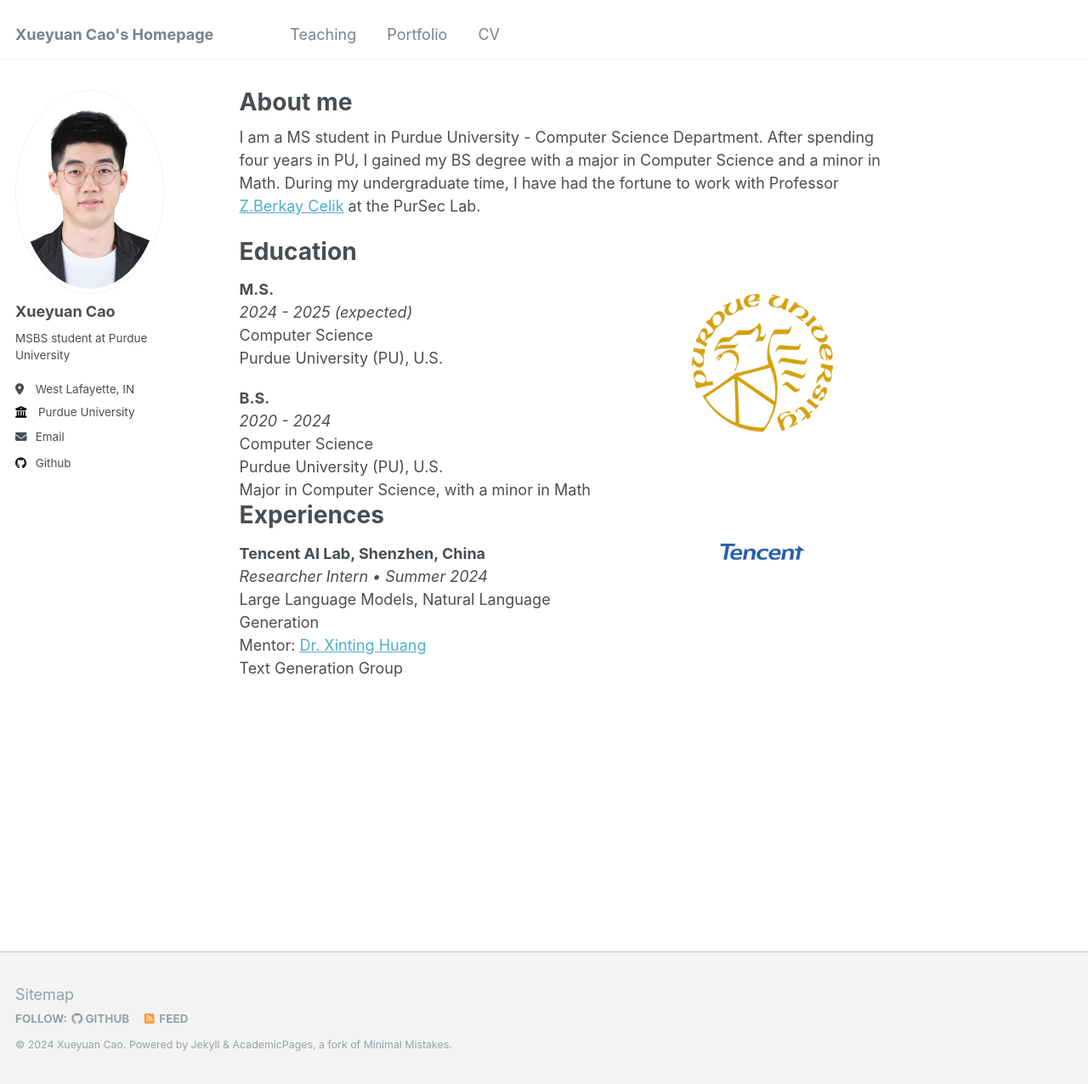
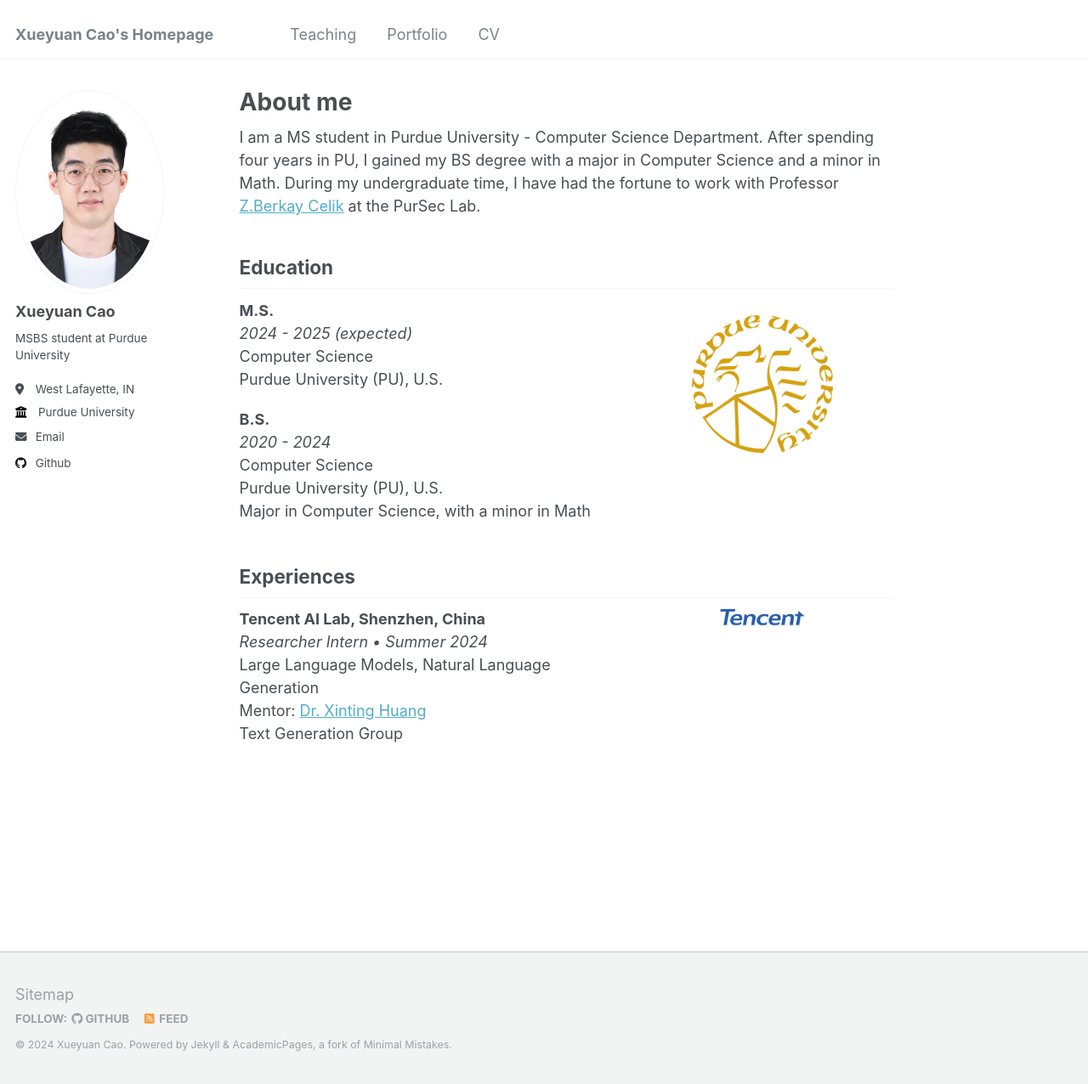
Before and after one commit to xue1uan/xue1uan.github.io, a Jekyll site: the page built from _pages/about.md, in a window 1280 px wide and 1276 px high. Shown: the whole window at 85% size. Built offline with Jekyll 4.4.1, drawn with Linux system fonts in a browser that asks for light colours.

Commit message:
basic changes

```diff
--- a/_pages/about.md
+++ b/_pages/about.md
@@ -9,44 +9,47 @@ redirect_from:
 
 I am a MS student in Purdue University - Computer Science Department. After spending four years in PU, I gained my BS degree with a major in Computer Science and a minor in Math. During my undergraduate time, I have had the fortune to work with Professor [Z.Berkay Celik](https://beerkay.github.io/) at the PurSec Lab.
 
-Education
-======
-<div style="display: flex; justify-content: space-between; align-items: flex-start; width: 100%;">
-    <div style="flex-basis: 60%; display: flex; flex-direction: column;">
-        <div>
-            <b>M.S.</b><br>
-            <i>2024 - 2025 (expected)</i><br>
-            Computer Science<br>
-            Purdue University (PU), U.S.
+<!-- Education Section -->
+<div style="margin-bottom: 50px;"> <!-- Increased bottom margin for better spacing -->
+    <h2>Education</h2>
+    <div style="display: flex; justify-content: space-between; align-items: flex-start; width: 100%;">
+        <div style="flex-basis: 60%; display: flex; flex-direction: column;">
+            <div>
+                <b>M.S.</b><br>
+                <i>2024 - 2025 (expected)</i><br>
+                Computer Science<br>
+                Purdue University (PU), U.S.
+            </div>
+            <div style="margin-top: 20px;">
+                <b>B.S.</b><br>
+                <i>2020 - 2024</i><br>
+                Computer Science<br>
+                Purdue University (PU), U.S.<br>
+                Major in Computer Science, with a minor in Math
+            </div>
         </div>
-        <div style="margin-top: 20px;">
-            <b>B.S.</b><br>
-            <i>2020 - 2024</i><br>
-            Computer Science<br>
-            Purdue University (PU), U.S.<br>
-            Major in Computer Science, with a minor in Math
+        <div style="flex-basis: 40%; display: flex; justify-content: center; align-items: center;">
+            <img src="/images/Purdue_University64.png" alt="Purdue University Logo" width="200"/>
         </div>
-    </div>
-    <div style="flex-basis: 40%; display: flex; justify-content: center; align-items: center;">
-        <img src="/images/Purdue_University64.png" alt="Purdue University Logo" width="200"/>
     </div>
 </div>
 
-
-Experiences
-======
-<div style="display: flex; justify-content: space-between; align-items: flex-start; width: 100%;">
-    <div style="flex-basis: 60%; display: flex; flex-direction: column;">
-        <div>
-            <b>Tencent AI Lab, Shenzhen, China</b><br>
-            <i>Researcher Intern • Summer 2024</i><br>
-            Large Language Models, Natural Language Generation<br>
-            Mentor: <a href="https://timhuang1.github.io/" target="_blank">Dr. Xinting Huang</a><br>
-            Text Generation Group
+<!-- Experiences Section -->
+<div>
+    <h2>Experiences</h2>
+    <div style="display: flex; justify-content: space-between; align-items: flex-start; width: 100%;">
+        <div style="flex-basis: 60%; display: flex; flex-direction: column;">
+            <div>
+                <b>Tencent AI Lab, Shenzhen, China</b><br>
+                <i>Researcher Intern • Summer 2024</i><br>
+                Large Language Models, Natural Language Generation<br>
+                Mentor: <a href="https://timhuang1.github.io/" target="_blank">Dr. Xinting Huang</a><br>
+                Text Generation Group
+            </div>
         </div>
-    </div>
-    <div style="flex-basis: 40%; display: flex; justify-content: center; align-items: center;">
-        <img src="/images/tencent_logo.png" alt="Tencent Logo" width="100"/>
+        <div style="flex-basis: 40%; display: flex; justify-content: center; align-items: center;">
+            <img src="/images/tencent_logo.png" alt="Tencent Logo" width="100"/>
+        </div>
     </div>
 </div>
 
```
